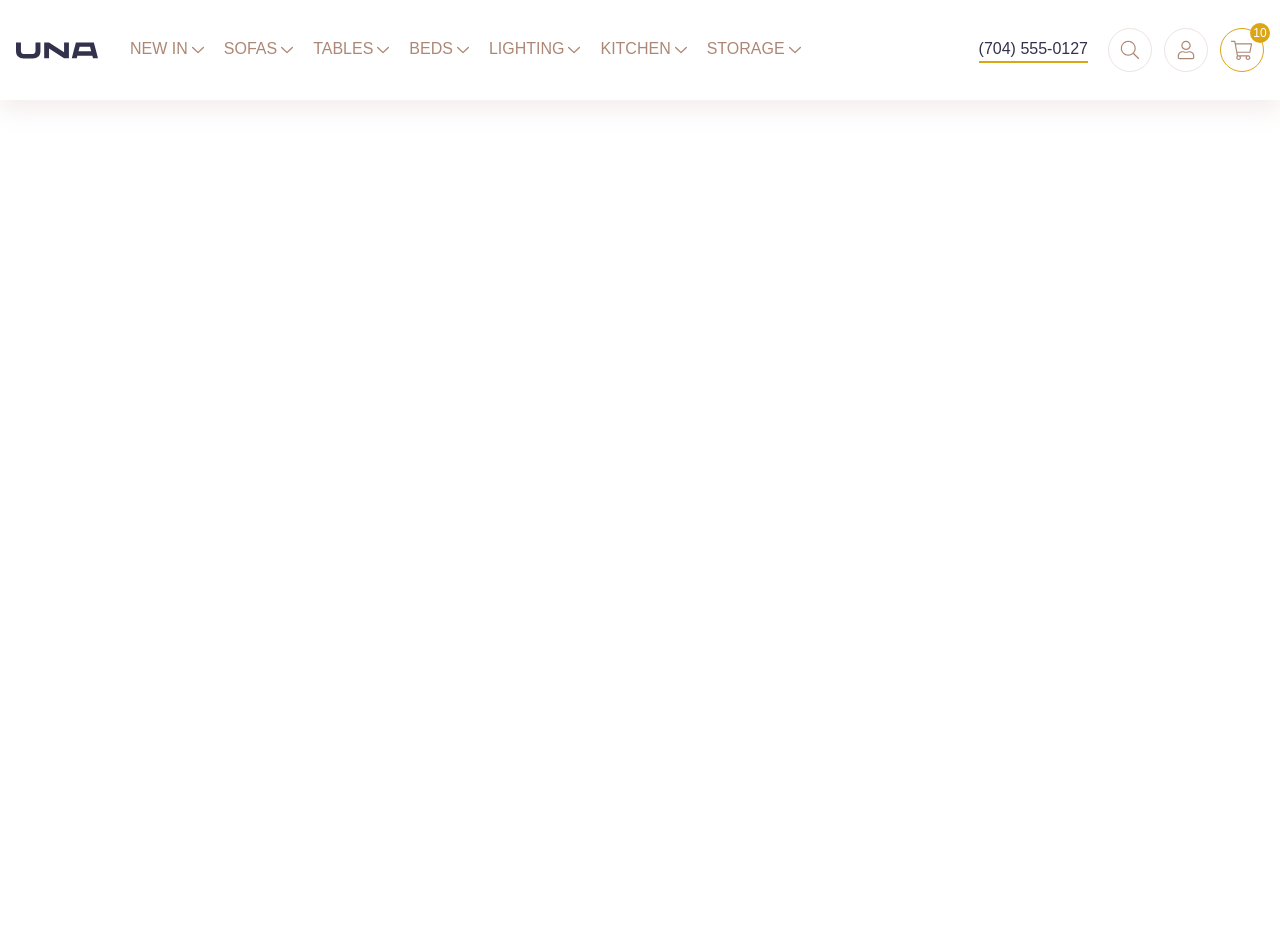
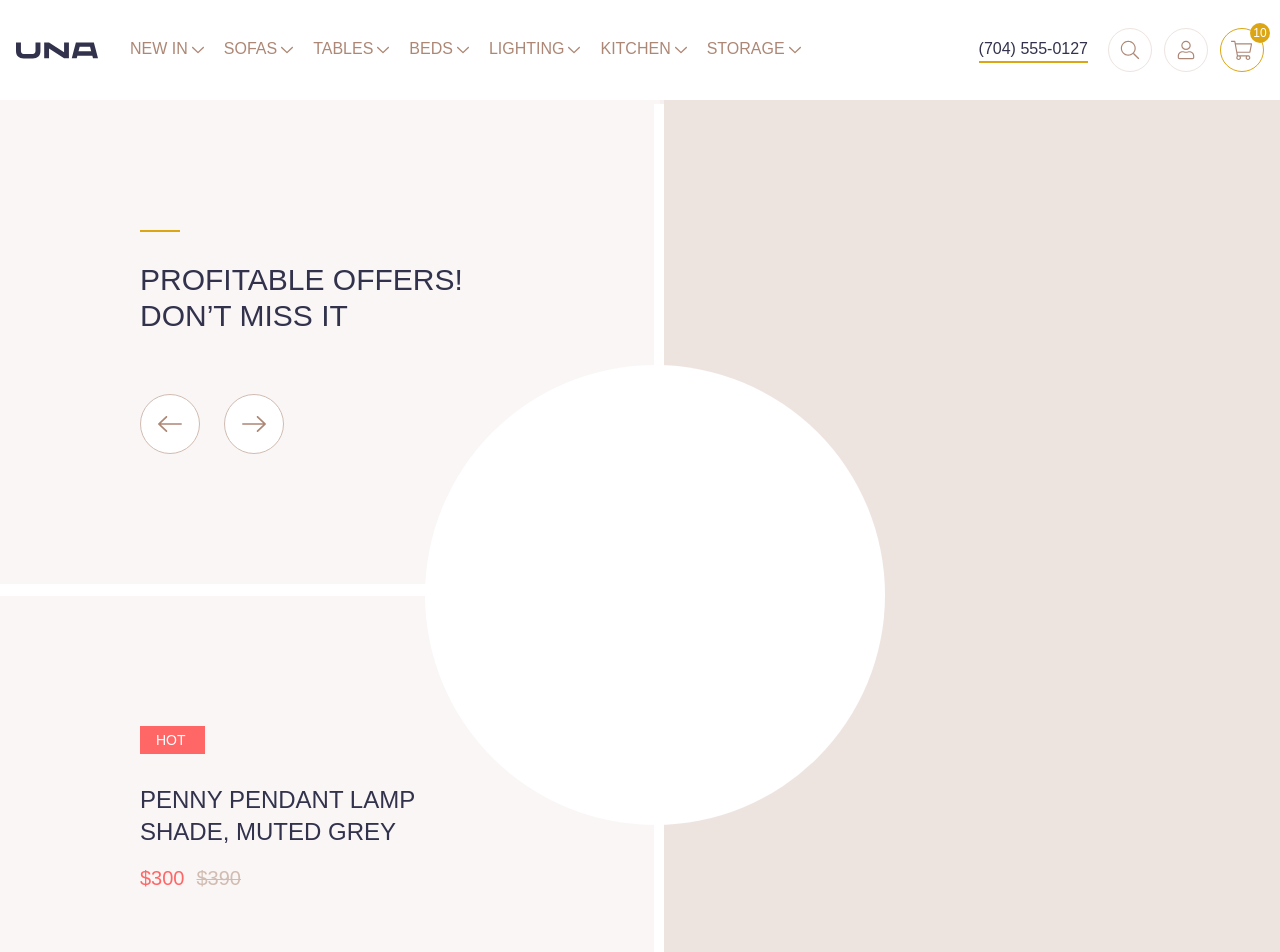
Before and after one commit to SilenceHide/Una-Projects, a Next.js app: page / in a window 1280 px wide. Shown: the top 952 px of the page. Before the commit the page ends 800 px from the top, so only its background shows below. Built offline with nearby package versions, Linux system fonts and the light colour scheme.

Commit message:
Practice

```diff
--- a/src/pages/index.tsx
+++ b/src/pages/index.tsx
@@ -24,14 +24,14 @@ export default function Home() {
                 {navOpen ? (
                   <Image
                     src={"/icons/Icon name=close.svg"}
-                    alt={"logo-default"}
+                    alt={"menu-close-btn"}
                     width={22}
                     height={22}
                   />
                 ) : (
                   <Image
                     src={"/icons/Icon name=burger menu.svg"}
-                    alt={"logo-default"}
+                    alt={"menu-burger-btn"}
                     width={22}
                     height={22}
                   />
@@ -62,7 +62,7 @@ export default function Home() {
                       </p>
                       <Image
                         src={"/icons/Icon name=chevron_down.svg"}
-                        alt={"logo-default"}
+                        alt={"arrow-down"}
                         width={12}
                         height={12}
                         className="menu-item_icon group-hover/menu-item:rotate-180 transition-all duration-300"
@@ -77,7 +77,7 @@ export default function Home() {
                       </p>
                       <Image
                         src={"/icons/Icon name=chevron_down.svg"}
-                        alt={"logo-default"}
+                        alt={"arrow-down"}
                         width={12}
                         height={12}
                         className="menu-item_icon group-hover/menu-item:rotate-180 transition-all duration-300"
@@ -92,7 +92,7 @@ export default function Home() {
                       </p>
                       <Image
                         src={"/icons/Icon name=chevron_down.svg"}
-                        alt={"logo-default"}
+                        alt={"arrow-down"}
                         width={12}
                         height={12}
                         className="menu-item_icon group-hover/menu-item:rotate-180 transition-all duration-300"
@@ -107,7 +107,7 @@ export default function Home() {
                       </p>
                       <Image
                         src={"/icons/Icon name=chevron_down.svg"}
-                        alt={"logo-default"}
+                        alt={"arrow-down"}
                         width={12}
                         height={12}
                         className="menu-item_icon group-hover/menu-item:rotate-180 transition-all duration-300"
@@ -122,7 +122,7 @@ export default function Home() {
                       </p>
                       <Image
                         src={"/icons/Icon name=chevron_down.svg"}
-                        alt={"logo-default"}
+                        alt={"arrow-down"}
                         width={12}
                         height={12}
                         className="menu-item_icon group-hover/menu-item:rotate-180 transition-all duration-300"
@@ -137,14 +137,14 @@ export default function Home() {
                       </p>
                       <Image
                         src={"/icons/Icon name=chevron_down.svg"}
-                        alt={"logo-default"}
+                        alt={"arrow-down"}
                         width={12}
                         height={12}
                         className="menu-item_icon group-hover/menu-item:rotate-180 transition-all duration-300"
                         priority
                       />
                     </div>
-                    <div className="mega-menu md:absolute bg-white top-[102px] bottom-0 left-0 right-0 transition-all lg:py-[60px] lg:px-[140px] xl:px-[70px] 3xl:px-[140px] lg:shadow-main-box-shadow h-fit xl:justify-between hidden group-hover/menu-item:flex group-hover/menu-item:transition-all group-hover/menu-item:duration-300 flex-wrap xl:gap-0 px-5 gap-10 my-10 lg:my-0 z-50">
+                    <div className="mega-menu md:absolute bg-white top-[102px] bottom-0 left-0 right-0 transition-all lg:py-[60px] lg:px-[140px] xl:px-[70px] 3xl:px-[140px] lg:shadow-main-box-shadow h-fit xl:justify-between hidden group-hover/menu-item:flex group-hover/menu-item:transition-all group-hover/menu-item:duration-300 flex-wrap xl:gap-0 xs:px-5 gap-10 my-10 lg:my-0 z-50">
                       <ul className="mega-menu_left flex 2xl:gap-[80px] xl:gap-7 lg:gap-10 md:gap-5 sm:gap-0 gap-10 group-hover/menu-item:transition-all flex-wrap justify-center md:justify-between flex-grow xl:flex-grow-0">
                         <li className="mega-item flex flex-col gap-4 lg:pt-0 md:basis-[20%] sm:basis-[25%] basis-[40%] shrink lg:shrink-0 lg:basis-auto">
                           <h4 className="mega-title text-main-text-color font-medium">TABLEWARE</h4>
@@ -257,7 +257,7 @@ export default function Home() {
                       </p>
                       <Image
                         src={"/icons/Icon name=chevron_down.svg"}
-                        alt={"logo-default"}
+                        alt={"arrow-down"}
                         width={12}
                         height={12}
                         className="menu-item_icon group-hover/menu-item:rotate-180 transition-all duration-300"
@@ -279,7 +279,7 @@ export default function Home() {
                 <div className="header_search-wrapper p-[10px] rounded-full border-disable-text-color border-[1.5px] cursor-pointer ">
                   <Image
                     src={"/icons/Icon name=search.svg"}
-                    alt={"logo-default"}
+                    alt={"search-icon"}
                     width={22}
                     height={22}
                   />
@@ -287,7 +287,7 @@ export default function Home() {
                 <div className="header_profile-wrapper p-[10px] rounded-full border-disable-text-color border-[1.5px] cursor-pointer">
                   <Image
                     src={"/icons/Icon name=user.svg"}
-                    alt={"logo-default"}
+                    alt={"user-icon"}
                     width={22}
                     height={22}
                   />
@@ -295,7 +295,7 @@ export default function Home() {
                 <div className="header_basket-wrapper p-[10px] rounded-full border-disable-text-color border-[1.5px] cursor-pointer basket-active relative">
                   <Image
                     src={"/icons/Icon name=cart.svg"}
-                    alt={"logo-default"}
+                    alt={"cart-icon"}
                     width={22}
                     height={22}
                   />
@@ -308,7 +308,55 @@ export default function Home() {
           </div>
         </div>
       </header>
-      {/* <main className={`flex min-h-screen flex-col items-center justify-between p-24 `}></main> */}
+      <main className="main">
+        <section className="banner-section flex gap-1 relative">
+          <div className="banner_heading-wrapper min-w-[660px] flex flex-col gap-3 shadow-white-box-shadow-plus">
+            <div className="banner_heading bg-main-bg-color px-[140px] py-[130px] ">
+              <div className="banner_divider w-10 h-[2px] bg-accent-color mb-[30px]"></div>
+              <h1 className="banner_title font-medium text-3xl">
+                PROFITABLE OFFERS! DON’T MISS IT
+              </h1>
+              <div className="banner_nav-btn_wrapper flex gap-6 mt-[60px]">
+                <div className="banner_nav-left-btn_wrapper border border-disable-color w-[60px] h-[60px] rounded-full bg-white flex justify-center items-center cursor-pointer">
+                  <Image
+                    src={"/icons/Icon name=prev arrow.svg"}
+                    alt={"prev-icon"}
+                    width={24}
+                    height={16}
+                  />
+                </div>
+                <div className="banner_nav-right-btn_wrapper border border-disable-color w-[60px] h-[60px] rounded-full bg-white flex justify-center items-center cursor-pointer">
+                  <Image
+                    src={"/icons/Icon name=next arrow.svg"}
+                    alt={"next-icon"}
+                    width={24}
+                    height={16}
+                  />
+                </div>
+              </div>
+            </div>
+            <div className="banner_product-info bg-main-bg-color px-[140px] py-[130px]">
+              <div className="banner_product-info_wrapper flex flex-col">
+                <p className="banner_product-tag text-white text-sm bg-red-hot py-1 px-4 w-[65px]">
+                  HOT
+                </p>
+                <h2 className="banner_product-title font-medium text-2xl max-w-[340px] mt-[30px] mb-4">
+                  PENNY PENDANT LAMP SHADE, MUTED GREY
+                </h2>
+                <div className="banner_product-price_wrapper flex gap-3 text-xl">
+                  <p className="banner_product-price text-red-hot font-medium">$300</p>
+                  <p className="banner_product-price text-disable-color line-through decoration-[0.5px]">
+                    $390
+                  </p>
+                </div>
+              </div>
+            </div>
+          </div>
+          <div className="banner_img-wrapper bg-disable-text-color shadow-white-box-shadow min-h-full w-full"></div>
+          <div className="banner_detail-img-wrapper bg-white absolute w-[460px] h-[460px] rounded-full left-[425px] top-[265px] "></div>
+        </section>
+      </main>
     </>
   );
 }
+``;
--- a/tailwind.config.ts
+++ b/tailwind.config.ts
@@ -24,6 +24,8 @@ const config: Config = {
     extend: {
       boxShadow: {
         "main-box-shadow": "0 10px 20px 0px rgba(209,188,178,0.25)",
+        "white-box-shadow": "-10px 4px 0px 0px #fff",
+        "white-box-shadow-plus": "0px 10px 0px 0px #fff",
       },
       fontFamily: {
         Prompt: ["Prompt", "Arial", "sans-serif"],
```
